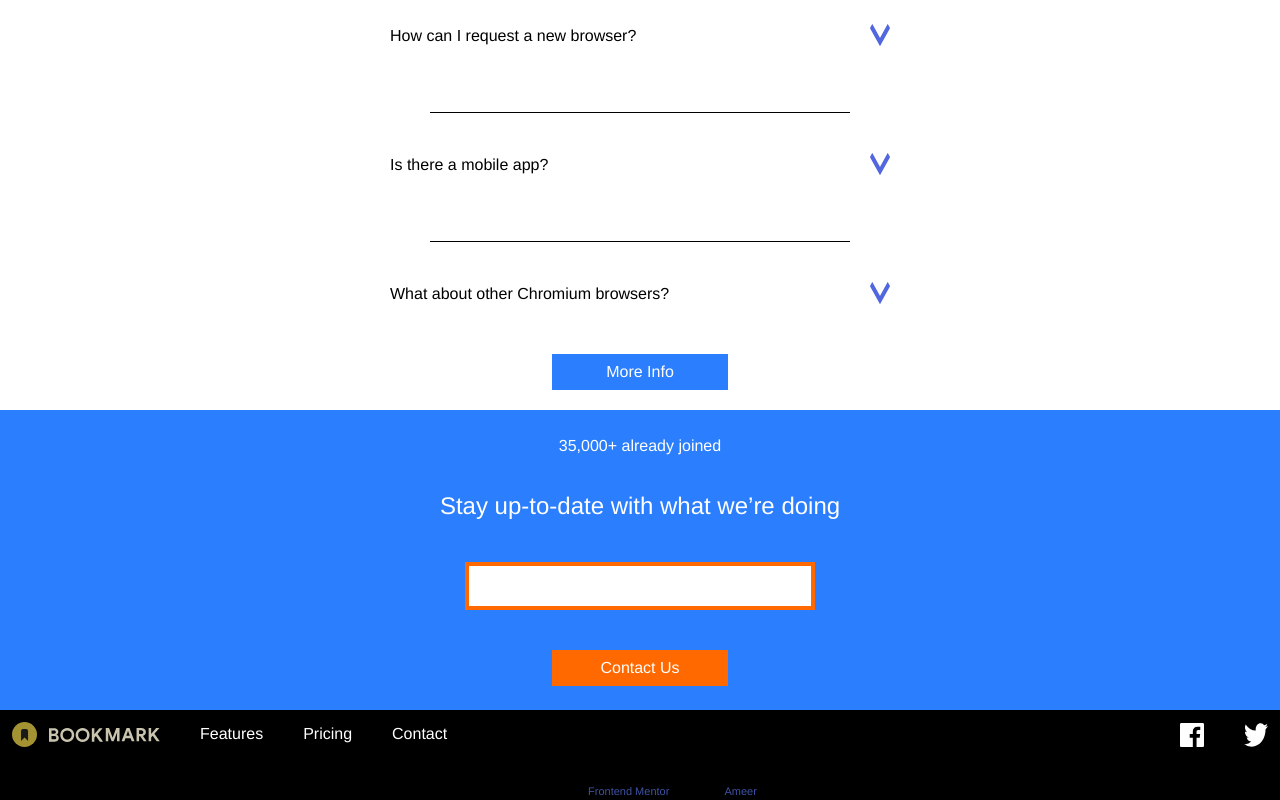
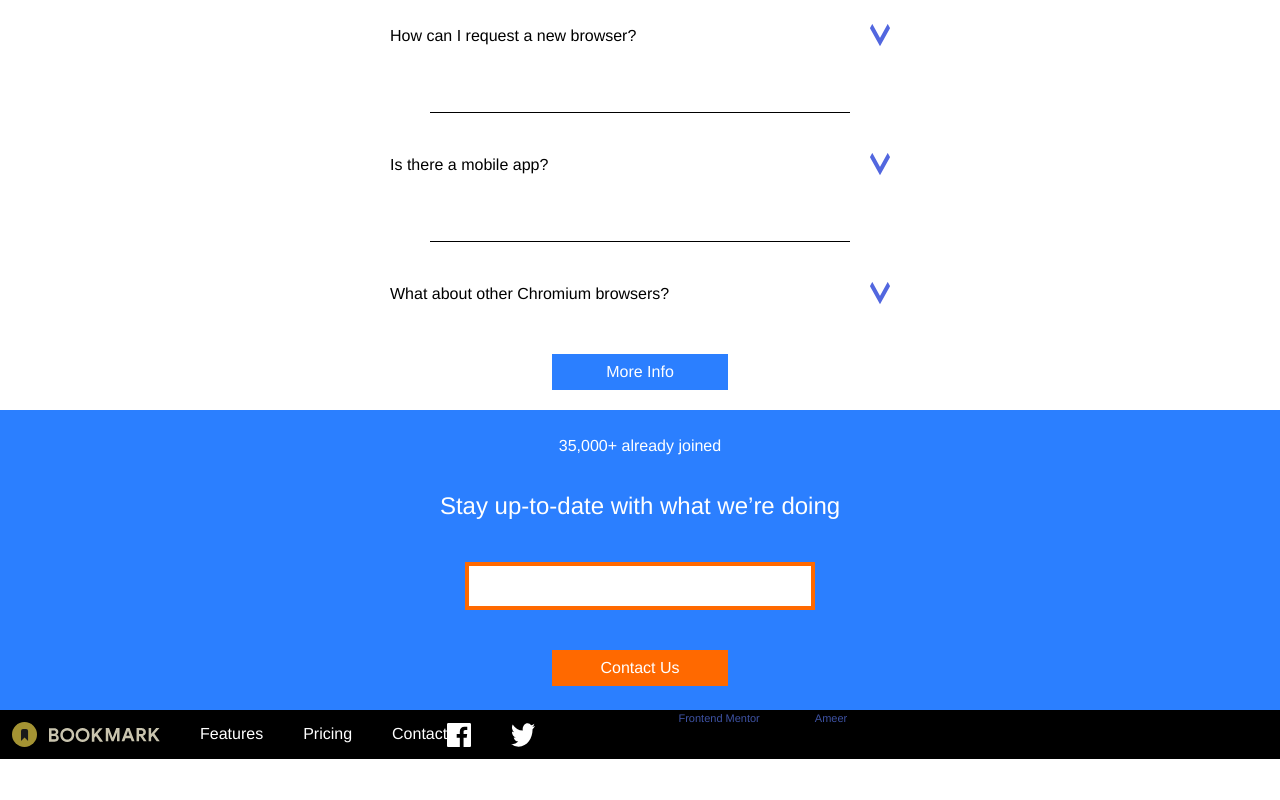
Before and after one commit to ameer-dev-A/book, a website built with Vite: page index.html in a window 1280 px wide. Shown: the part 2736-3536 px from the top of the page. After the commit the page ends 3495 px from the top, so only its background shows below. Built offline with nearby package versions, Linux system fonts and the light colour scheme.

Commit message:
Update index.html

```diff
--- a/index.html
+++ b/index.html
@@ -272,7 +272,8 @@
              mr-auto ml-auto
          hover:bg-white hover:text-orange-500 hover:outline-2 hover:outline-orange-500"> Contact Us</button>
    </div>
-<div class="bg-black mt-[15px] md:mt-auto ">
+<div class="bg-black mt-[15px] md:mt-auto
+flex flex-col md:flex-row gap-8 ">
    <div class="bg-black flex flex-col md:flex-row
 justify-center md:justify-between p-3 items-center">
     <div class="flex flex-col md:flex-row
```
